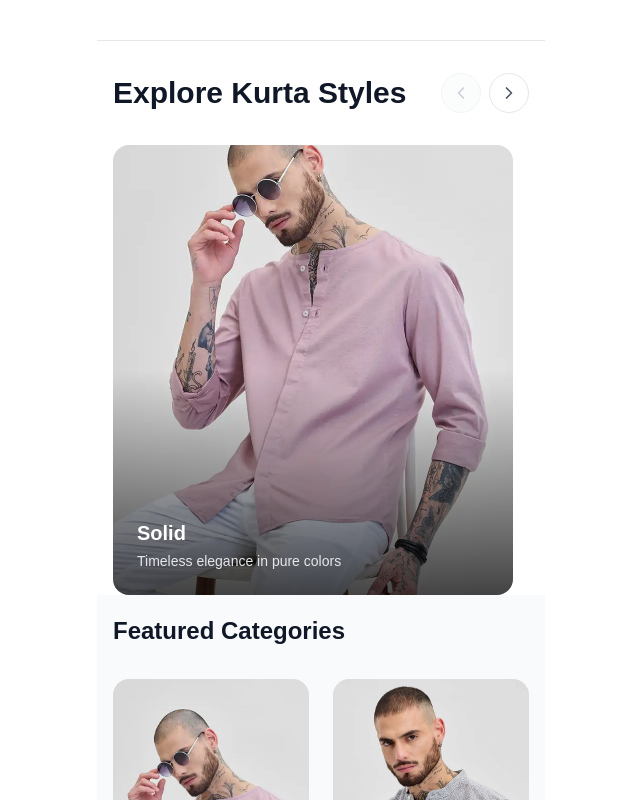
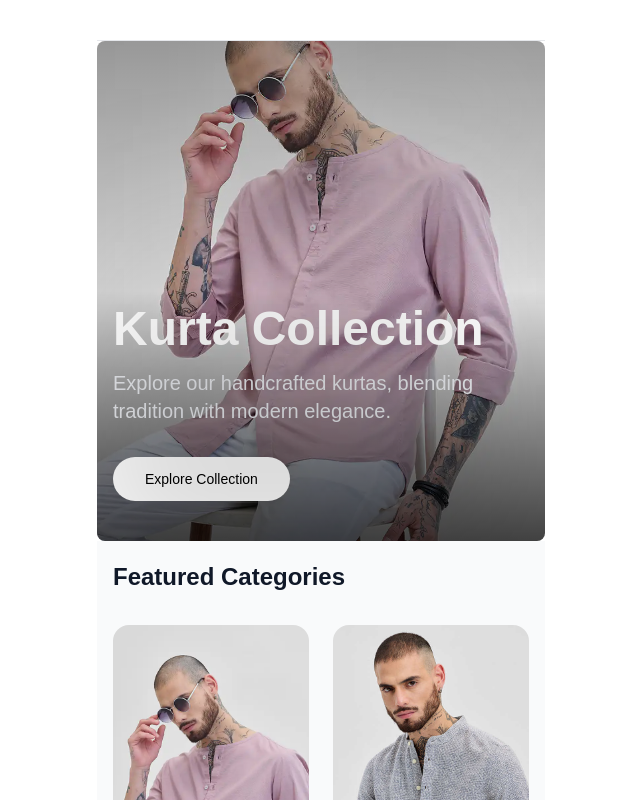
Before and after one commit to DevUday2705/furever-steffie, a React (Vite) app: page /kurta in a window 1280 px wide. Shown: the top 800 px of the page, without its empty margins (319-959 px from the left). Built offline with nearby package versions, Linux system fonts and the light colour scheme.

Commit message:
Updated Categories

```diff
--- a/src/Components/Categories.jsx
+++ b/src/Components/Categories.jsx
@@ -2,6 +2,7 @@ import React, { useCallback, useEffect, useState } from "react";
 import { ChevronLeft, ChevronRight } from "lucide-react";
 import useEmblaCarousel from "embla-carousel-react";
 import { motion } from "framer-motion";
+import { Link } from "react-router-dom";
 
 const Categories = () => {
   const [emblaRef, emblaApi] = useEmblaCarousel({
@@ -92,7 +93,9 @@ const Categories = () => {
     },
     [emblaApi]
   );
-
+  const generateSlug = (name) => {
+    return name.toLowerCase().replace(/\s+/g, "-");
+  };
   return (
     <section className="py-12 bg-white">
       <div className="container mx-auto px-4">
@@ -143,7 +146,10 @@ const Categories = () => {
                 key={category.id}
                 className="min-w-[calc(50%-8px)] w-[calc(50%-8px)] flex-shrink-0"
               >
-                <div className="relative group cursor-pointer">
+                <Link
+                  to={`/${generateSlug(category.name)}`}
+                  className="block relative group cursor-pointer"
+                >
                   <div className="relative h-[300px] rounded-2xl overflow-hidden">
                     <img
                       src={category.image}
@@ -164,17 +170,17 @@ const Categories = () => {
                       {category.description}
                     </p>
 
-                    <motion.button
-                      className="bg-white text-black px-6 py-2 rounded-full text-sm font-medium
+                    <motion.span
+                      className="inline-block bg-white text-black px-6 py-2 rounded-full text-sm font-medium
                                opacity-0 group-hover:opacity-100 transform translate-y-4
                                group-hover:translate-y-0 transition-all duration-300"
                       whileHover={{ scale: 1.05 }}
                       whileTap={{ scale: 0.95 }}
                     >
                       Shop Now
-                    </motion.button>
+                    </motion.span>
                   </motion.div>
-                </div>
+                </Link>
               </div>
             ))}
           </div>
--- a/src/Components/KurtaCategories.jsx
+++ b/src/Components/KurtaCategories.jsx
@@ -84,85 +84,59 @@ const KurtaCategories = () => {
 
   return (
     <div className="bg-white">
-      {/* Hero Section with Carousel */}
-      <section className="pt-8 ">
-        <div className="container mx-auto px-4">
-          <div className="flex items-center justify-between mb-8">
-            <h1 className="text-3xl font-bold text-gray-900">
-              Explore Kurta Styles
-            </h1>
-            <div className="flex gap-2">
-              <button
-                onClick={scrollPrev}
-                disabled={!canScrollPrev}
-                className={`w-10 h-10 rounded-full border border-gray-200 flex items-center justify-center transition-all duration-200
-              ${
-                !canScrollPrev
-                  ? "opacity-50 cursor-not-allowed bg-gray-50"
-                  : "hover:bg-gray-50 cursor-pointer"
-              }`}
+      <section className="relative h-[500px] overflow-hidden rounded-lg">
+        {/* Background Image */}
+        <div className="absolute inset-0">
+          <img
+            src="/images/kur-1.webp"
+            alt="Kurta Collection"
+            className="w-full h-full object-cover"
+          />
+          <div className="absolute inset-0 bg-gradient-to-b from-black/30 via-transparent to-black/70" />
+        </div>
+
+        {/* Content */}
+        <div className="container mx-auto px-4 h-full">
+          <div className="relative h-full flex flex-col justify-end pb-10">
+            <motion.div
+              initial={{ opacity: 0, y: 20 }}
+              animate={{ opacity: 1, y: 0 }}
+              transition={{ duration: 0.8 }}
+              className="max-w-2xl text-white"
+            >
+              <h1 className="text-4xl md:text-5xl font-bold mb-4">
+                Kurta Collection
+              </h1>
+              <p className="text-lg md:text-xl text-gray-200 mb-8">
+                Explore our handcrafted kurtas, blending tradition with modern
+                elegance.
+              </p>
+              <motion.button
+                whileHover={{ scale: 1.05 }}
+                whileTap={{ scale: 0.95 }}
+                className="bg-white text-black px-8 py-3 rounded-full text-sm font-medium inline-flex items-center
+                         hover:bg-gray-100 transition-colors duration-200"
               >
-                <ChevronLeft
-                  className={`w-5 h-5 ${
-                    !canScrollPrev ? "text-gray-400" : "text-gray-600"
-                  }`}
-                />
-              </button>
-              <button
-                onClick={scrollNext}
-                disabled={!canScrollNext}
-                className={`w-10 h-10 rounded-full border border-gray-200 flex items-center justify-center transition-all duration-200
-              ${
-                !canScrollNext
-                  ? "opacity-50 cursor-not-allowed bg-gray-50"
-                  : "hover:bg-gray-50 cursor-pointer"
-              }`}
-              >
-                <ChevronRight
-                  className={`w-5 h-5 ${
-                    !canScrollNext ? "text-gray-400" : "text-gray-600"
-                  }`}
-                />
-              </button>
-            </div>
-          </div>
-
-          <div className="overflow-hidden" ref={emblaRef}>
-            <div className="flex gap-6">
-              {categories.map((category) => (
-                <div
-                  key={category.id}
-                  className="min-w-[300px] sm:min-w-[400px] flex-shrink-0"
-                >
-                  <motion.div
-                    className="relative group cursor-pointer rounded-2xl overflow-hidden"
-                    whileHover={{ scale: 1.02 }}
-                    transition={{ duration: 0.2 }}
-                  >
-                    <div className="relative h-[200px] sm:h-[450px]">
-                      <img
-                        src={category.image}
-                        alt={category.name}
-                        className="w-full h-full object-cover"
-                      />
-                      <div className="absolute inset-0 bg-gradient-to-b from-transparent via-transparent to-black/70" />
-                    </div>
-                    <div className="absolute bottom-0 left-0 right-0 p-6 text-white">
-                      <h3 className="text-xl font-bold mb-1">
-                        {category.name}
-                      </h3>
-                      <p className="text-gray-200 text-sm">
-                        {category.description}
-                      </p>
-                    </div>
-                  </motion.div>
-                </div>
-              ))}
-            </div>
+                Explore Collection
+              </motion.button>
+            </motion.div>
           </div>
         </div>
+
+        {/* Optional: Design Elements */}
+        <motion.div
+          initial={{ opacity: 0 }}
+          animate={{ opacity: 1 }}
+          transition={{ delay: 0.5, duration: 1 }}
+          className="absolute top-0 right-0 w-64 h-64 bg-gradient-to-b from-white/10 to-transparent blur-3xl"
+        />
+        <motion.div
+          initial={{ opacity: 0 }}
+          animate={{ opacity: 1 }}
+          transition={{ delay: 0.7, duration: 1 }}
+          className="absolute bottom-0 left-0 w-96 h-96 bg-gradient-to-t from-black/20 to-transparent blur-3xl"
+        />
       </section>
-
       {/* Featured Categories Grid */}
       <section className="py-5 bg-gray-50">
         <div className="container mx-auto px-4">
```
